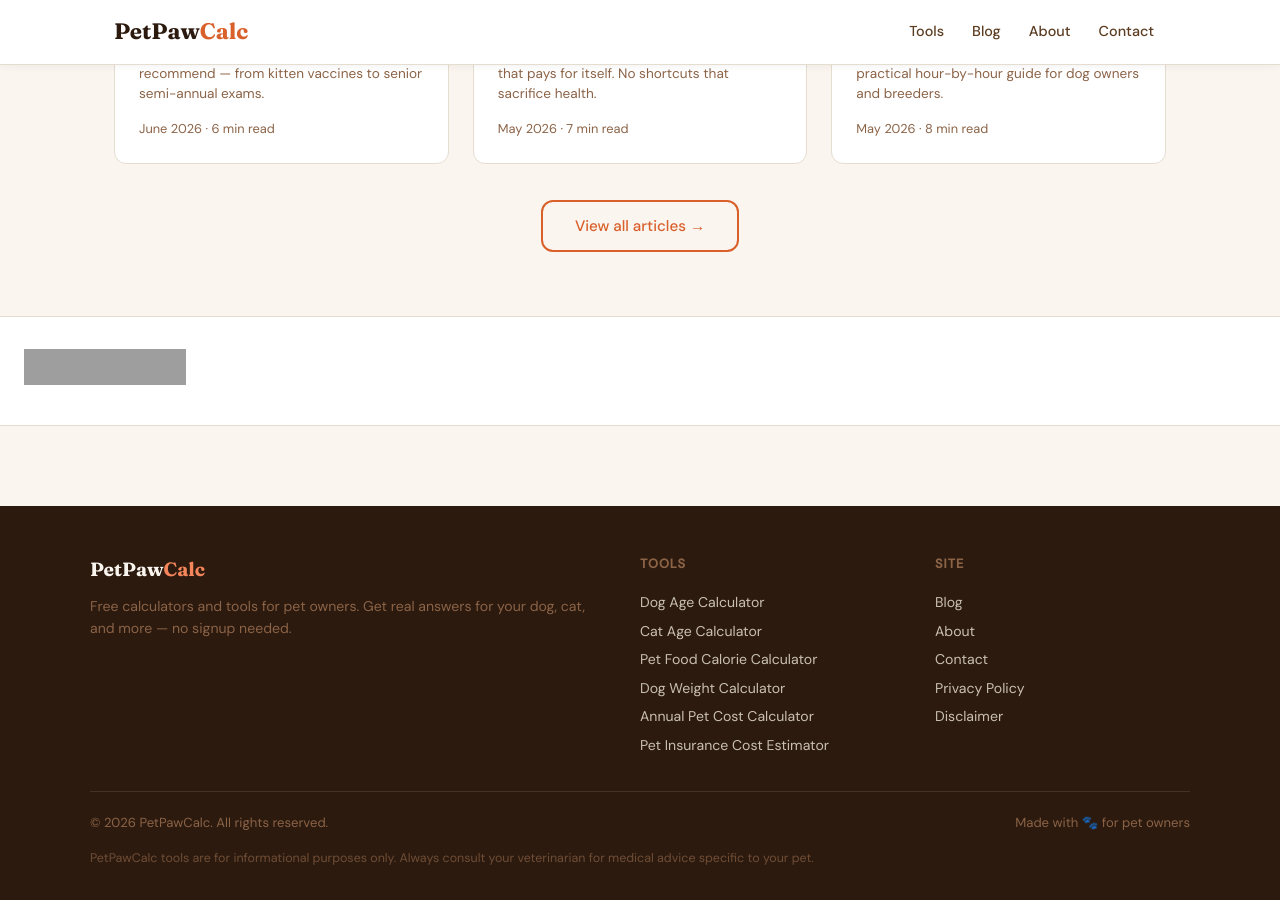
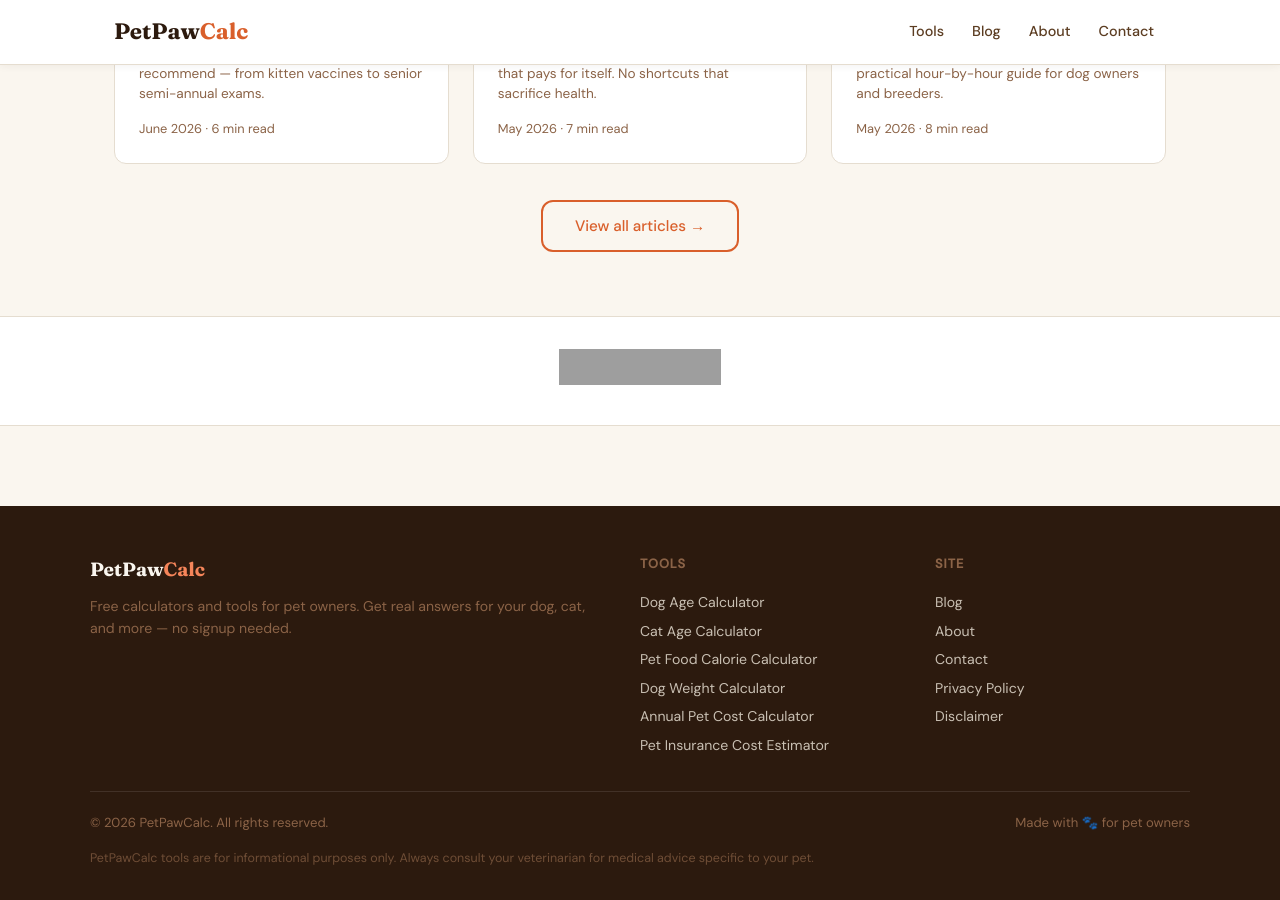
Before and after one commit to canghun13/petpawcalc, a Jekyll site: the page built from index.html, in a window 1280 px wide and 900 px high, scrolled down 2099 px. Built offline with Jekyll 4.4.1, drawn with Linux system fonts in a browser that asks for light colours; grey boxes are pictures that could not be loaded.

Commit message:
Update index.html

```diff
--- a/index.html
+++ b/index.html
@@ -146,7 +146,7 @@ description: Free calculators for pet owners. Dog age, cat calories, annual pet
     <a href="/blog/" style="display: inline-block; padding: 12px 32px; border: 2px solid var(--orange); color: var(--orange); border-radius: var(--radius); font-family: var(--font-body); font-size: 0.95rem; font-weight: 500; transition: background 0.2s, color 0.2s;" onmouseover="this.style.background='var(--orange)';this.style.color='#fff'" onmouseout="this.style.background='transparent';this.style.color='var(--orange)'">View all articles →</a>
   </div>
 </section>
-<div class="features-strip">
+<div class="features-strip" style="text-align:center;">
   <a href="https://newtool.site/item/petpawcalc" target="_blank" rel="noopener noreferrer" style="display:inline-block">
     <img src="https://newtool.site/badges/newtool-light.svg" alt="Featured on NewTool.site" height = "36px" width = "auto" />
   </a>
```
